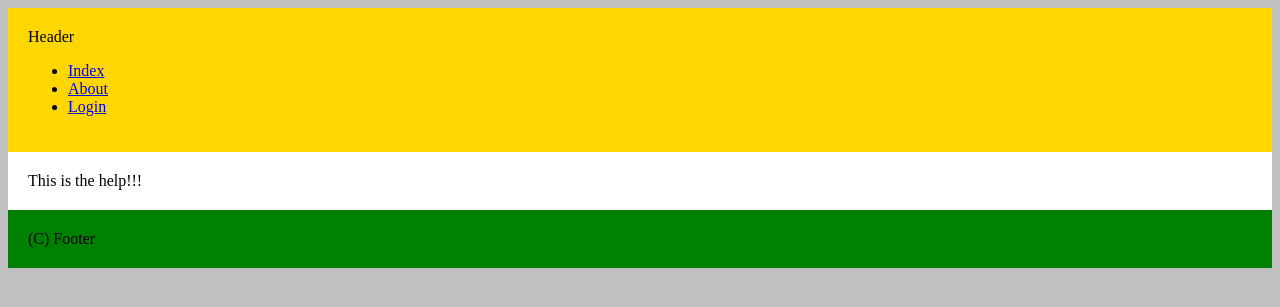
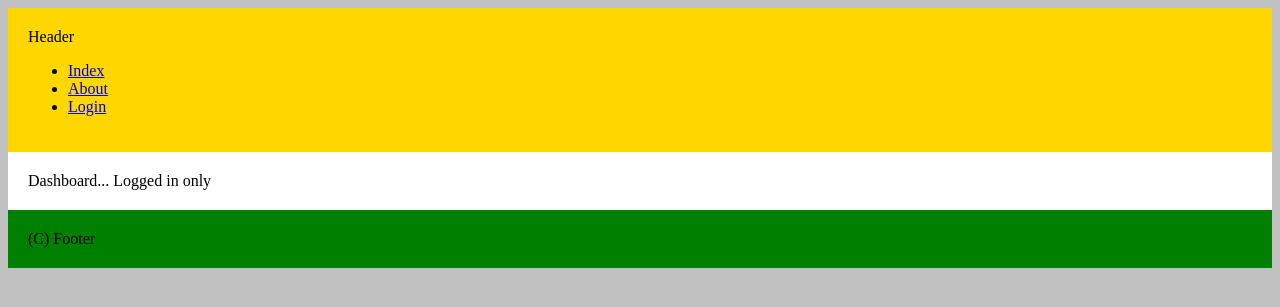
Before and after one commit to bretanac93/PHPMVC, a PHP site: the page made by View/dashboard/index.php in a window 1280 px wide. Shown: the top 307 px of the page. Run offline with PHP 8.4, Linux system fonts and the light colour scheme; the template is opened without the code that fills it, so the values that code supplies are empty; some libraries are stand-ins or nearby versions.

Commit message:
Added the dashboard to the already logged users

```diff
--- a/View/dashboard/index.php
+++ b/View/dashboard/index.php
@@ -1 +1 @@
-This is the help!!!
+Dashboard... Logged in only
```
